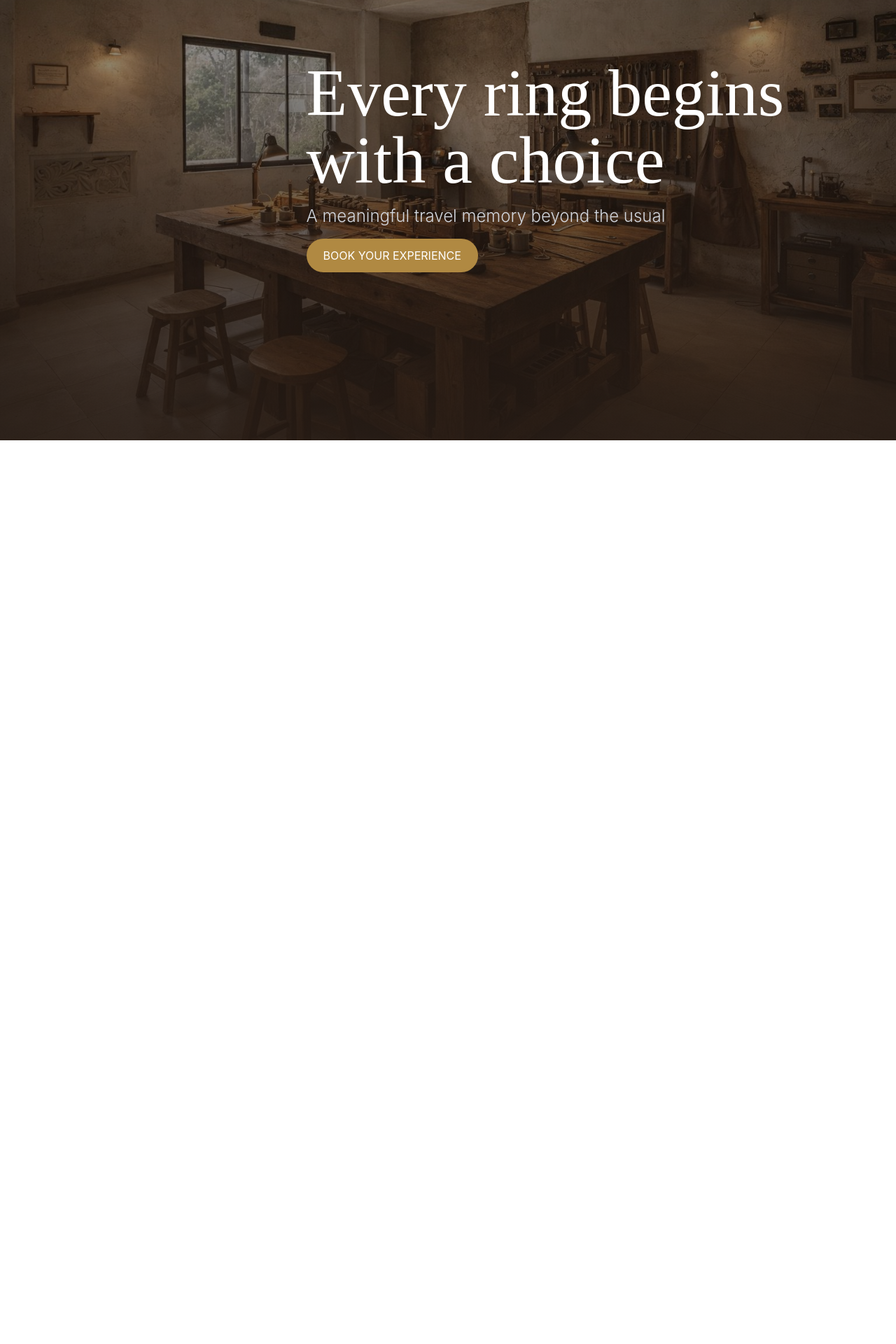
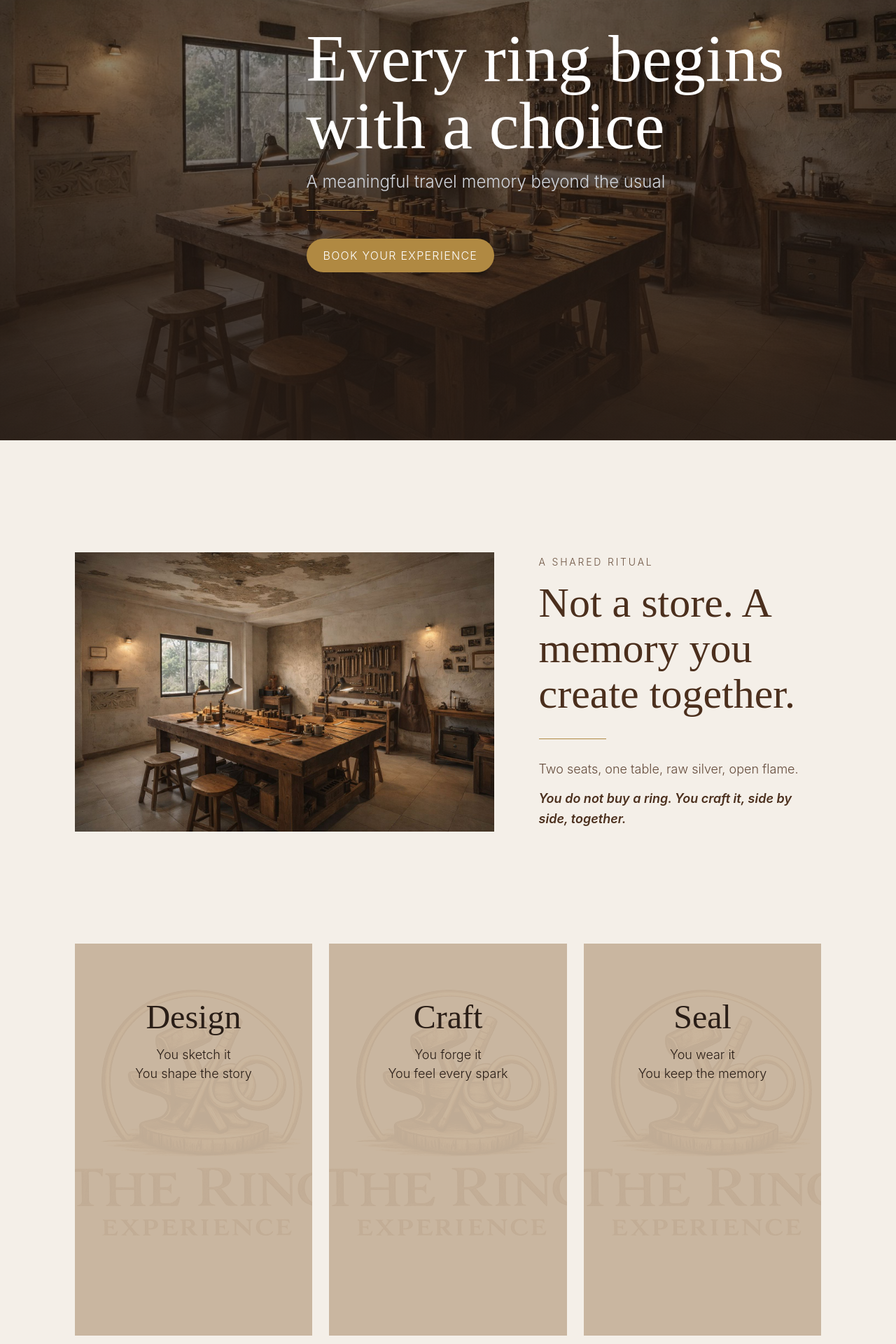
Before and after one commit to Klykstudio-DigitalDesignStudio/the-ring-experience, a Vue app: page / in a window 1280 px wide. Shown: the part 171-2091 px from the top of the page at 70% size. Before the commit the page ends 800 px from the top, so only its background shows below. Built offline with nearby package versions, Linux system fonts and the light colour scheme; a web font is replaced by a local one.

Commit message:
prova per admin 2

```diff
--- /dev/null
+++ b/content/homepage.json
@@ -0,0 +1,28 @@
+{
+  "headline": "Create your own sterling silver ring in Sri Lanka",
+  "subheadline": "A meaningful travel memory beyond the usual souvenir",
+  "heroImage": "",
+  "experienceCards": [
+    {
+      "key": "design",
+      "title": "Design",
+      "lineOne": "You sketch it",
+      "lineTwo": "You shape the story",
+      "image": "/the-ring-experience-logo.svg"
+    },
+    {
+      "key": "craft",
+      "title": "Craft",
+      "lineOne": "You forge it",
+      "lineTwo": "You feel every spark",
+      "image": "/the-ring-experience-logo.svg"
+    },
+    {
+      "key": "seal",
+      "title": "Seal",
+      "lineOne": "You wear it",
+      "lineTwo": "You keep the memory",
+      "image": "/the-ring-experience-logo.svg"
+    }
+  ]
+}
--- a/package.json
+++ b/package.json
@@ -10,6 +10,7 @@
   },
   "dependencies": {
     "@unhead/vue": "^2.1.4",
+    "gsap": "^3.13.0",
     "tailwindcss": "^4.2.1",
     "vue": "^3.5.25",
     "vue-router": "^4.6.4"
--- a/public/admin/config.yml
+++ b/public/admin/config.yml
@@ -11,11 +11,23 @@ collections:
     files:
       - label: Homepage
         name: homepage
-        file: content/homepage.yml
+        file: content/homepage.json
         fields:
           - { label: Headline, name: headline, widget: string }
           - { label: Subheadline, name: subheadline, widget: text }
           - { label: Hero Image, name: heroImage, widget: image, required: false }
+          - label: Experience Cards
+            name: experienceCards
+            widget: list
+            min: 3
+            max: 3
+            summary: "{{fields.title}}"
+            fields:
+              - { label: Key, name: key, widget: string }
+              - { label: Title, name: title, widget: string }
+              - { label: Line One, name: lineOne, widget: string }
+              - { label: Line Two, name: lineTwo, widget: string }
+              - { label: Image, name: image, widget: image, required: false }
       - label: About
         name: about
         file: content/about.yml
--- a/src/components/Button.vue
+++ b/src/components/Button.vue
@@ -1,6 +1,47 @@
 <template>
-    <button
-        class="px-6 py-3 noisette rounded-full text-white uppercase">
-        <slot />
+    <button :type="props.type" :disabled="props.disabled"
+        :class="[baseClasses, sizeClasses[props.size], variantClasses[props.variant]]">
+        <span class="transition-all duration-300 ease-out group-hover:italic group-hover:tracking-[0.12em]">
+            <slot />
+        </span>
     </button>
 </template>
+
+<script setup>
+const props = defineProps({
+    variant: {
+        type: String,
+        default: 'solid',
+        validator: (value) => ['solid', 'outline'].includes(value)
+    },
+    size: {
+        type: String,
+        default: 'md',
+        validator: (value) => ['sm', 'md'].includes(value)
+    },
+    type: {
+        type: String,
+        default: 'button'
+    },
+    disabled: {
+        type: Boolean,
+        default: false
+    }
+});
+
+const baseClasses =
+    'group inline-flex items-center justify-center rounded-full uppercase tracking-[0.08em] transition-colors duration-300 ease-out active:scale-[0.99] disabled:cursor-not-allowed disabled:opacity-60';
+
+const sizeClasses = {
+    sm: 'px-4 py-2 text-xs md:text-sm',
+    md: 'px-6 py-3 text-sm md:text-base'
+};
+
+const variantClasses = {
+    solid:
+        'noisette text-white hover:brightness-105',
+    outline:
+        'border border-[#B08942] text-[#B08942] bg-transparent hover:bg-[#B08942] hover:text-white'
+};
+
+</script>
--- /dev/null
+++ b/src/components/Card.vue
@@ -0,0 +1,37 @@
+<template>
+    <article class="group experience-card relative h-140 w-full overflow-hidden">
+        <img :src="image" :alt="title" class="absolute inset-0 h-full w-full object-cover object-center">
+
+        <div
+            class="absolute inset-x-0 bottom-0 h-1/2 bg-[#C8B49C]/95 opacity-100 md:inset-0 md:h-full md:opacity-0 md:transition-opacity md:duration-500 md:ease-out md:group-hover:opacity-100">
+        </div>
+
+        <div
+            class="absolute inset-x-0 bottom-0 z-10 flex h-1/2 flex-col items-center justify-center px-6 text-center text-[#2A1E17] opacity-100 md:inset-0 md:h-full md:translate-y-8 md:opacity-0 md:transition-all md:duration-500 md:ease-out md:group-hover:translate-y-0 md:group-hover:opacity-100">
+            <h3 class="font-display text-4xl font-medium md:text-5xl">{{ title }}</h3>
+            <p class="mt-4">{{ lineOne }}</p>
+            <p>{{ lineTwo }}</p>
+        </div>
+    </article>
+</template>
+
+<script setup>
+defineProps({
+    title: {
+        type: String,
+        required: true
+    },
+    lineOne: {
+        type: String,
+        required: true
+    },
+    lineTwo: {
+        type: String,
+        required: true
+    },
+    image: {
+        type: String,
+        default: '/the-ring-experience-logo.svg'
+    }
+})
+</script>
--- a/src/pages/Homepage.vue
+++ b/src/pages/Homepage.vue
@@ -1,24 +1,139 @@
 <template>
     <main>
-        <section id="hero" class="w-full h-screen bg-black">
+        <section id="hero" class="w-full h-screen bg-black relative">
             <img src="../assets/herocover.jpeg" alt="Hero Cover Image"
                 class="w-full h-full object-cover object-center opacity-70">
             <div id="overlay" class="w-full h-full bg-linear-to-t from-[#2A1E17]/80 to-transparent absolute top-0">
             </div>
             <div class="absolute inset-0 flex flex-col items-end justify-end text-center py-60 px-40">
                 <div class="flex flex-col justify-start items-start">
-                    <h1 class="text-8xl font-display font-medium text-start text-white mb-4">Every ring begins <br> with a
+                    <h1 class="text-8xl font-display font-medium text-start text-white mb-4">Every ring begins <br> with
+                        a
                         choice</h1>
-                    <p class="text-lg md:text-2xl font-light text-start text-gray-300">A meaningful travel memory beyond the usual
+                    <p class="text-lg md:text-2xl font-light text-start text-gray-300">A meaningful travel memory beyond
+                        the usual
                     </p>
+                    <div class="mt-6 mb-6 h-px w-24 bg-[#B08942]"></div>
                     <Button class="mt-4">Book your experience</Button>
                 </div>
 
             </div>
         </section>
+        <section id="aMoment" class="size-fit w-full flex flex-col items-center justify-center py-40">
+            <div class="w-10/12 grid grid-cols-1 items-stretch gap-10 lg:grid-cols-12 lg:gap-14">
+                <figure class="lg:col-span-7 flex items-center justify-center">
+                    <img src="../assets/herocover.jpeg" alt="Hero Cover Image"
+                        class="h-auto max-h-136 w-full object-contain">
+                </figure>
+                <div class="lg:col-span-5 flex flex-col justify-center lg:pl-2">
+                    <p class="mb-4 text-sm tracking-[0.2em] uppercase text-[#6F5644]">A shared ritual</p>
+                    <h2 class="font-display text-5xl lg:text-6xl leading-[1.08] font-medium text-(--color-brown)">
+                        Not a store. A memory you create together.
+                    </h2>
+                    <div class="mt-8 h-px w-24 bg-[#B08942]"></div>
+                    <div class="mt-7 space-y-3">
+                        <p class="text-lg leading-relaxed text-[#4B2F1D]/85">
+                            Two seats, one table, raw silver, open flame.
+                        </p>
+                        <p class="text-lg leading-relaxed text-[#4B2F1D] font-semibold italic">
+                            You do not buy a ring. You craft it, side by side, together.
+                        </p>
+                    </div>
+                </div>
+            </div>
+        </section>
+        <section id="theExperience" class="size-fit w-full flex flex-col items-center justify-center pb-20">
+            <div ref="experienceGrid" class="w-10/12 grid grid-cols-1 gap-6 md:grid-cols-3">
+                <Card v-for="card in experienceCards" :key="card.key" class="experience-card" :title="card.title"
+                    :line-one="card.lineOne" :line-two="card.lineTwo" :image="card.image" />
+            </div>
+
+
+        </section>
     </main>
 </template>
 
 <script setup>
+import { nextTick, onMounted, ref } from 'vue';
+import { onBeforeRouteLeave } from 'vue-router';
+import { gsap } from 'gsap';
 import Button from '../components/Button.vue';
+import Card from '../components/Card.vue';
+import homepageContent from '../../content/homepage.json';
+
+const fallbackCards = [
+    {
+        key: 'design',
+        title: 'Design',
+        lineOne: 'You sketch it',
+        lineTwo: 'You shape the story',
+        image: '/the-ring-experience-logo.svg'
+    },
+    {
+        key: 'craft',
+        title: 'Craft',
+        lineOne: 'You forge it',
+        lineTwo: 'You feel every spark',
+        image: '/the-ring-experience-logo.svg'
+    },
+    {
+        key: 'seal',
+        title: 'Seal',
+        lineOne: 'You wear it',
+        lineTwo: 'You keep the memory',
+        image: '/the-ring-experience-logo.svg'
+    }
+];
+
+const experienceCards = Array.isArray(homepageContent?.experienceCards) && homepageContent.experienceCards.length
+    ? homepageContent.experienceCards
+    : fallbackCards;
+
+const experienceGrid = ref(null);
+
+const isMobileViewport = () => window.matchMedia('(max-width: 767px)').matches;
+
+const getExperienceCards = () => {
+    if (!experienceGrid.value) return [];
+    return Array.from(experienceGrid.value.querySelectorAll('.experience-card'));
+};
+
+const animateMobileCardsIn = () => {
+    const cards = getExperienceCards();
+    if (!isMobileViewport() || !cards.length) return;
+
+    gsap.killTweensOf(cards);
+    gsap.fromTo(
+        cards,
+        { autoAlpha: 0, y: 28 },
+        { autoAlpha: 1, y: 0, duration: 0.65, ease: 'power2.out', stagger: 0.08 }
+    );
+};
+
+const animateMobileCardsOut = (done) => {
+    const cards = getExperienceCards();
+    if (!isMobileViewport() || !cards.length) {
+        done();
+        return;
+    }
+
+    gsap.killTweensOf(cards);
+    gsap.to(cards, {
+        autoAlpha: 0,
+        y: -20,
+        duration: 0.35,
+        ease: 'power2.in',
+        stagger: 0.05,
+        onComplete: done
+    });
+};
+
+onMounted(async () => {
+    await nextTick();
+    animateMobileCardsIn();
+});
+
+onBeforeRouteLeave((_to, _from, next) => {
+    animateMobileCardsOut(next);
+});
 </script>
--- a/src/style.css
+++ b/src/style.css
@@ -50,3 +50,10 @@
 .darkbeige {
   background-color: var(--color-darkbeige);
 }
+
+body {
+  color: var(--color-darkbrown);
+  background-color: var(--color-lightbeige);
+  font-size: 18px;
+  font-weight: 350;
+}
```
Also changed, not shown: 1 other file (tests, documents, lock files or other folders).
